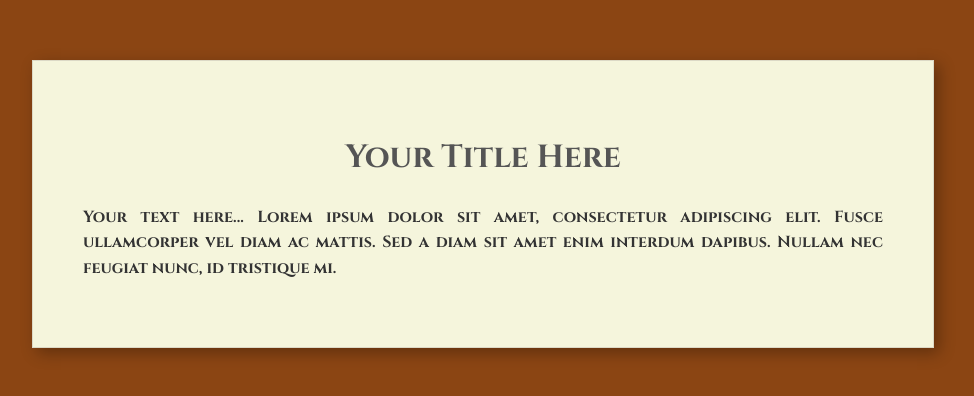
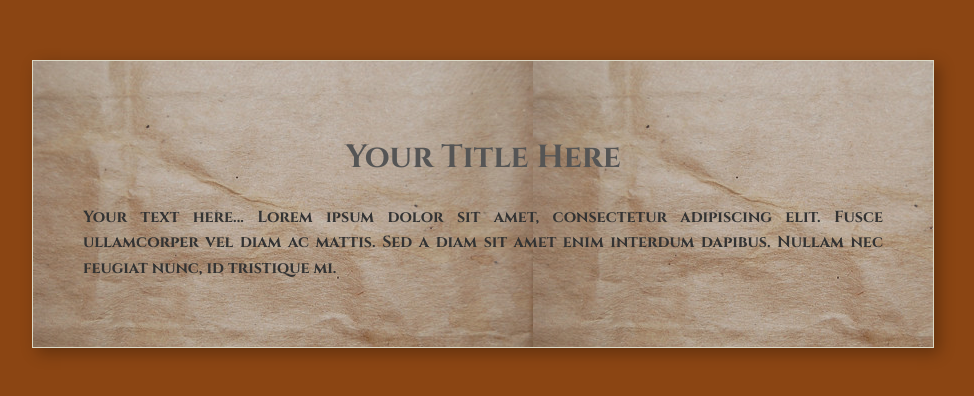
Before and after one commit to bme2003/CloudFlare-Static-Site, a plain HTML site: page cs212/lab/4/index.html in a window 1280 px wide. Shown: the part 196-592 px from the top of the page, without its empty margins (157-1131 px from the left). Drawn offline with Linux system fonts and the light colour scheme.

Commit message:
Update styles.css

```diff
--- a/cs212/lab/4/styles.css
+++ b/cs212/lab/4/styles.css
@@ -11,7 +11,7 @@ body {
 
 .paper {
     background-color: #f5f5dc; /* Beige */
-    background-image: url('path-to-your-texture-image.jpg');
+    background-image: url('3642905622_475cbf321e.jpg');
     background-repeat: repeat;
     width: 80%;
     max-width: 800px;
```
